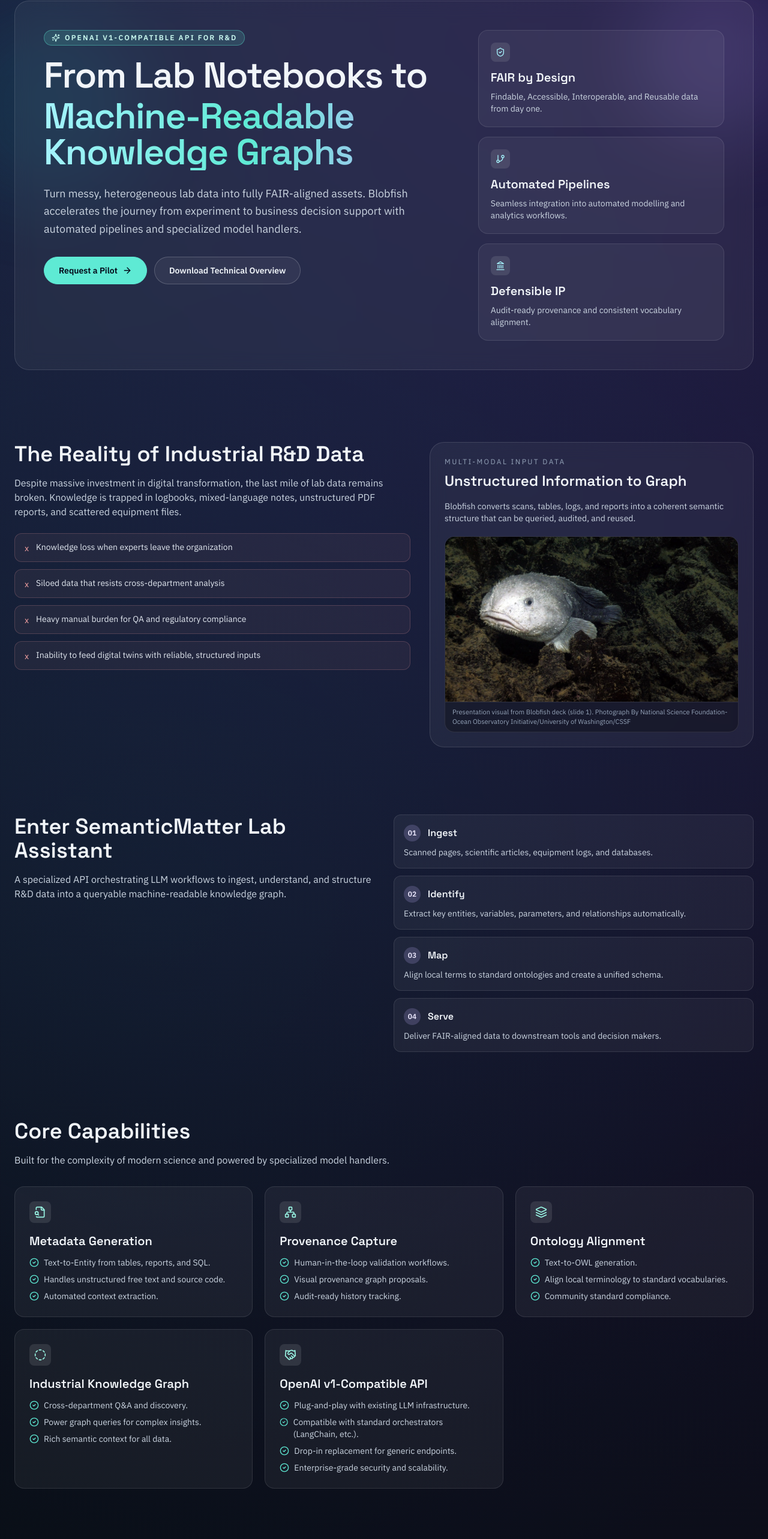
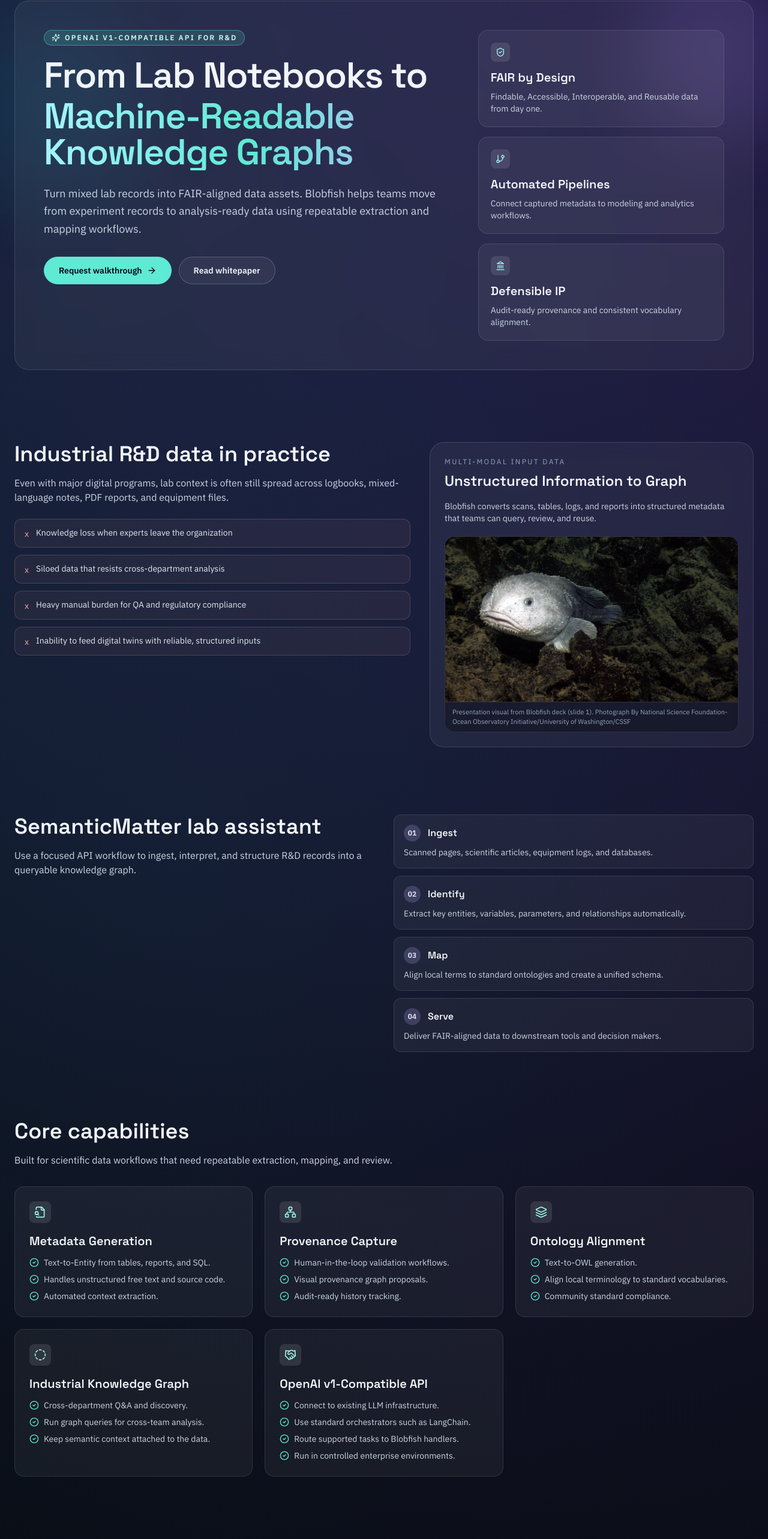
Before and after one commit to SemanticMatter/semanticmatter_landingpage, a Next.js app: page /products/blobfish in a window 1280 px wide. Shown: the part 175-2741 px from the top of the page at 60% size. Built offline with nearby package versions, Linux system fonts and the light colour scheme.

Commit message:
audited and standardized user-facing copy across the repo and applied in-place edits with minimal structural changes.

```diff
--- a/app/developers/page.tsx
+++ b/app/developers/page.tsx
@@ -5,8 +5,8 @@
         Developers
       </h1>
       <p className="mt-6 max-w-3xl text-lg text-slate-300">
-        Build on open semantic standards with Graph APIs, plugin extensions, and
-        schema versioning workflows designed for enterprise engineering teams.
+        Build on open semantic standards with graph APIs, plugin extensions,
+        and schema versioning workflows for engineering teams.
       </p>
     </section>
   );
--- a/app/learn/page.tsx
+++ b/app/learn/page.tsx
@@ -5,8 +5,8 @@
         Learn
       </h1>
       <p className="mt-6 max-w-3xl text-lg text-slate-300">
-        Access whitepapers, implementation guides, and architecture references
-        for semantic systems, metadata strategy, and graph-native platforms.
+        Read whitepapers, implementation guides, and architecture notes for
+        semantic systems and graph-based data work.
       </p>
     </section>
   );
--- a/app/page.tsx
+++ b/app/page.tsx
@@ -39,9 +39,9 @@
           transition={{ duration: 0.6, delay: 0.1, ease: "easeOut" }}
           className="mx-auto mt-8 max-w-3xl text-lg text-slate-300 md:text-xl"
         >
-          We build enterprise-grade knowledge graphs and metadata-driven systems.
-          Unify your data, enforce interoperability, and unlock intelligent
-          federation across your entire technical stack.
+          We build knowledge graph and metadata systems for teams working across
+          many tools and data sources. Bring your data together, apply shared
+          semantics, and make it easier to query and reuse.
         </motion.p>
 
         <motion.div
@@ -63,7 +63,7 @@
             href="/learn"
             className="rounded-full border border-white/20 bg-white/5 px-8 py-3.5 text-sm font-semibold text-slate-100 transition-colors hover:border-white/35 hover:bg-white/10"
           >
-            Read the Whitepaper
+            Read whitepaper
           </Link>
         </motion.div>
       </section>
@@ -83,7 +83,7 @@
           <FeatureCard
             icon={<ShieldCheck className="h-6 w-6 text-cyan-300" />}
             title="Enterprise Architecture"
-            description="Highly scalable, secure infrastructure designed for mission-critical compliance and decision intelligence."
+            description="Secure infrastructure for compliance-heavy workflows and decision support."
           />
         </div>
       </section>
--- a/app/products/blobfish/page.tsx
+++ b/app/products/blobfish/page.tsx
@@ -29,7 +29,7 @@
   {
     title: "Automated Pipelines",
     description:
-      "Seamless integration into automated modelling and analytics workflows.",
+      "Connect captured metadata to modeling and analytics workflows.",
     icon: GitBranch
   },
   {
@@ -143,18 +143,18 @@
     icon: CircleDashed,
     bullets: [
       "Cross-department Q&A and discovery.",
-      "Power graph queries for complex insights.",
-      "Rich semantic context for all data."
+      "Run graph queries for cross-team analysis.",
+      "Keep semantic context attached to the data."
     ]
   },
   {
     title: "OpenAI v1-Compatible API",
     icon: Handshake,
     bullets: [
-      "Plug-and-play with existing LLM infrastructure.",
-      "Compatible with standard orchestrators (LangChain, etc.).",
-      "Drop-in replacement for generic endpoints.",
-      "Enterprise-grade security and scalability."
+      "Connect to existing LLM infrastructure.",
+      "Use standard orchestrators such as LangChain.",
+      "Route supported tasks to Blobfish handlers.",
+      "Run in controlled enterprise environments."
     ]
   }
 ];
@@ -205,7 +205,7 @@
   {
     title: "Scalable Infrastructure",
     description:
-      "OpenAI v1-compatible API ensures zero-friction adoption into existing enterprise MLOps stacks."
+      "OpenAI v1-compatible APIs reduce integration work in existing MLOps stacks."
   },
   {
     title: "Massive Market Need",
@@ -318,24 +318,23 @@
                 </span>
               </h1>
               <p className="mt-6 max-w-2xl text-lg leading-relaxed text-slate-300">
-                Turn messy, heterogeneous lab data into fully FAIR-aligned
-                assets. Blobfish accelerates the journey from experiment to
-                business decision support with automated pipelines and
-                specialized model handlers.
+                Turn mixed lab records into FAIR-aligned data assets. Blobfish
+                helps teams move from experiment records to analysis-ready data
+                using repeatable extraction and mapping workflows.
               </p>
               <div className="mt-8 flex flex-wrap gap-3">
                 <Link
                   href="/developers"
                   className="inline-flex items-center gap-2 rounded-full border border-teal-300 bg-teal-300 px-6 py-3 text-sm font-semibold text-slate-950 transition-colors hover:bg-teal-200"
                 >
-                  Request a Pilot
+                  Request walkthrough
                   <ArrowRight className="h-4 w-4" />
                 </Link>
                 <Link
                   href="/learn"
                   className="inline-flex items-center gap-2 rounded-full border border-white/20 bg-white/5 px-6 py-3 text-sm font-semibold text-slate-100 transition-colors hover:bg-white/10"
                 >
-                  Download Technical Overview
+                  Read whitepaper
                 </Link>
               </div>
             </div>
@@ -365,13 +364,11 @@
       <section className="mx-auto grid max-w-7xl gap-8 px-6 py-14 lg:grid-cols-[1.1fr_0.9fr]">
         <div>
           <h2 className="font-[var(--font-heading)] text-3xl font-semibold md:text-4xl">
-            The Reality of Industrial R&D Data
+            Industrial R&D data in practice
           </h2>
           <p className="mt-4 text-slate-300">
-            Despite massive investment in digital transformation, the last mile
-            of lab data remains broken. Knowledge is trapped in logbooks,
-            mixed-language notes, unstructured PDF reports, and scattered
-            equipment files.
+            Even with major digital programs, lab context is often still spread
+            across logbooks, mixed-language notes, PDF reports, and equipment files.
           </p>
           <div className="mt-6 space-y-3">
             {painPoints.map((point) => (
@@ -393,8 +390,8 @@
             Unstructured Information to Graph
           </h3>
           <p className="mt-4 text-sm text-slate-300">
-            Blobfish converts scans, tables, logs, and reports into a coherent
-            semantic structure that can be queried, audited, and reused.
+            Blobfish converts scans, tables, logs, and reports into structured
+            metadata that teams can query, review, and reuse.
           </p>
           <figure className="mt-5 overflow-hidden rounded-2xl border border-white/10 bg-black/30">
             <img
@@ -419,12 +416,11 @@
         <div className="grid gap-8 lg:grid-cols-[1fr_1fr]">
           <div>
           <h2 className="font-[var(--font-heading)] text-3xl font-semibold md:text-4xl">
-              Enter SemanticMatter Lab Assistant
+            SemanticMatter lab assistant
           </h2>
             <p className="mt-4 text-slate-300">
-              A specialized API orchestrating LLM workflows to ingest,
-              understand, and structure R&D data into a queryable
-              machine-readable knowledge graph.
+              Use a focused API workflow to ingest, interpret, and structure
+              R&D records into a queryable knowledge graph.
             </p>
           </div>
           <div className="space-y-3">
@@ -448,11 +444,11 @@
 
       <section className="mx-auto max-w-7xl px-6 py-14">
           <h2 className="font-[var(--font-heading)] text-3xl font-semibold md:text-4xl">
-          Core Capabilities
+            Core capabilities
           </h2>
         <p className="mt-4 max-w-3xl text-slate-300">
-          Built for the complexity of modern science and powered by specialized
-          model handlers.
+          Built for scientific data workflows that need repeatable extraction,
+          mapping, and review.
         </p>
         <div className="mt-8 grid gap-5 md:grid-cols-2 xl:grid-cols-3">
           {capabilities.map((capability) => {
@@ -484,7 +480,7 @@
 
       <section className="mx-auto max-w-7xl px-6 py-14">
           <h2 className="font-[var(--font-heading)] text-3xl font-semibold md:text-4xl">
-          From the Presentation
+            From the presentation
           </h2>
         <p className="mt-4 max-w-3xl text-slate-300">
           Selected artifacts from `Blobfish-presentation.pptx` showing the
@@ -497,10 +493,10 @@
 
       <section className="mx-auto max-w-7xl px-6 py-14">
           <h2 className="font-[var(--font-heading)] text-3xl font-semibold md:text-4xl">
-          From Lab to Business Decision Support
+          From lab records to decisions
         </h2>
         <p className="mt-4 text-slate-300">
-          Accelerate time-to-insight with a trusted, reproducible data pipeline.
+          Move faster with a reproducible data pipeline.
         </p>
         <div className="mt-8 grid gap-4 md:grid-cols-4">
           {decisionFlow.map((step, idx) => (
@@ -522,7 +518,7 @@
 
       <section className="mx-auto max-w-7xl px-6 py-14">
         <h2 className="font-[var(--font-heading)] text-3xl font-semibold md:text-4xl">
-          Proven Impact
+          Proven impact
         </h2>
         <div className="mt-8 grid gap-5 md:grid-cols-2">
           {impacts.map((impact) => (
@@ -550,9 +546,8 @@
             Why Blobfish Matters
           </h2>
           <p className="mt-4 max-w-4xl text-slate-300">
-            Blobfish addresses the data quality bottleneck in a $100B+ industrial
-            R&D market where the value of structured FAIR-aligned proprietary
-            data is accelerating with AI adoption.
+            Blobfish addresses data quality bottlenecks in industrial R&D where
+            teams need structured FAIR-aligned data for analytics and AI.
           </p>
           <div className="mt-7 grid gap-4 md:grid-cols-2">
             {investorNarrative.map((item) => (
@@ -592,7 +587,7 @@
 
       <section className="mx-auto max-w-7xl px-6 py-14">
         <h2 className="font-[var(--font-heading)] text-3xl font-semibold md:text-4xl">
-          How It Works
+          How it works
         </h2>
         <div className="mt-8 grid gap-4 md:grid-cols-5">
           {howItWorks.map((step, idx) => (
@@ -612,7 +607,7 @@
 
       <section className="mx-auto max-w-7xl px-6 py-14">
         <h2 className="font-[var(--font-heading)] text-3xl font-semibold md:text-4xl">
-          Frequently Asked Questions
+          Frequently asked questions
         </h2>
         <div className="mt-8 space-y-4">
           {faqs.map((faq) => (
@@ -632,14 +627,14 @@
           <div className="grid gap-8 md:grid-cols-[1.2fr_0.8fr] md:items-end">
             <div>
               <p className="text-xs uppercase tracking-[0.2em] text-teal-100">
-                Turn Lab Chaos Into Intelligence
+                Bring order to lab data
               </p>
               <h2 className="mt-3 font-[var(--font-heading)] text-3xl font-semibold md:text-5xl">
-                Machine-Readable FAIR Data for Modern R&D
+                Machine-readable FAIR data for modern R&D
               </h2>
               <p className="mt-4 max-w-2xl text-slate-100">
-                Join forward-thinking R&D organizations building reusable,
-                trusted knowledge assets for analytics, digital twins, and AI.
+                Work with teams building reusable knowledge assets for
+                analytics, digital twins, and AI.
               </p>
             </div>
             <div className="flex flex-wrap gap-3 md:justify-end">
@@ -647,14 +642,14 @@
                 href="/developers"
                 className="inline-flex items-center gap-2 rounded-full border border-white/20 bg-white px-5 py-2.5 text-sm font-semibold text-slate-950 transition-colors hover:bg-slate-100"
               >
-                Schedule a Technical Demo
+                Request walkthrough
                 <ScanLine className="h-4 w-4" />
               </Link>
               <Link
                 href="/learn"
                 className="inline-flex items-center gap-2 rounded-full border border-white/20 bg-transparent px-5 py-2.5 text-sm font-semibold text-white transition-colors hover:bg-white/10"
               >
-                Get Technical Brief
+                Read whitepaper
                 <FlaskConical className="h-4 w-4" />
               </Link>
             </div>
--- a/app/products/data-federation/page.tsx
+++ b/app/products/data-federation/page.tsx
@@ -185,14 +185,14 @@
                   href="/developers"
                   className="inline-flex items-center gap-2 rounded-full border border-teal-300 bg-teal-300 px-6 py-3 text-sm font-semibold text-slate-950 transition-colors hover:bg-teal-200"
                 >
-                  Request technical walkthrough
+                  Request walkthrough
                   <ArrowRight className="h-4 w-4" />
                 </Link>
                 <Link
                   href="/learn"
                   className="inline-flex items-center gap-2 rounded-full border border-white/20 bg-white/5 px-6 py-3 text-sm font-semibold text-slate-100 transition-colors hover:bg-white/10"
                 >
-                  Download FDL whitepaper
+                  Read whitepaper
                 </Link>
               </div>
             </div>
@@ -447,7 +447,7 @@
                 href="/developers"
                 className="inline-flex items-center gap-2 rounded-full border border-violet-300 bg-violet-300 px-5 py-2.5 text-sm font-semibold text-slate-950 transition-colors hover:bg-violet-200"
               >
-                Start integration planning
+                Start integration
               </Link>
               <Link
                 href="/products/blobfish"
--- a/app/products/graph-explorer/page.tsx
+++ b/app/products/graph-explorer/page.tsx
@@ -314,14 +314,14 @@
                   href="/developers"
                   className="inline-flex items-center gap-2 rounded-full border border-cyan-300 bg-cyan-300 px-6 py-3 text-sm font-semibold text-slate-950 transition-colors hover:bg-cyan-200"
                 >
-                  Request Technical Demo
+                  Request walkthrough
                   <ArrowRight className="h-4 w-4" />
                 </Link>
                 <Link
                   href="/learn"
                   className="inline-flex items-center gap-2 rounded-full border border-white/20 bg-white/5 px-6 py-3 text-sm font-semibold text-slate-100 transition-colors hover:bg-white/10"
                 >
-                  Download Technical Whitepaper
+                  Read whitepaper
                 </Link>
               </div>
             </div>
@@ -369,7 +369,7 @@
 
       <section className="mx-auto max-w-7xl px-6 py-14">
         <h2 className="font-[var(--font-heading)] text-3xl font-semibold md:text-4xl">
-          Implemented Capabilities
+          Implemented capabilities
         </h2>
         <div className="mt-8 grid gap-5 md:grid-cols-2 xl:grid-cols-3">
           {implementedCapabilities.map((capability) => {
@@ -394,7 +394,7 @@
 
       <section className="mx-auto max-w-7xl px-6 py-14">
         <h2 className="font-[var(--font-heading)] text-3xl font-semibold md:text-4xl">
-          Live Application Views
+          Live application views
         </h2>
         <p className="mt-4 max-w-3xl text-slate-300">
           Screenshots from `public/graph_explorer_presentation` showing Data,
@@ -407,7 +407,7 @@
 
       <section className="mx-auto max-w-7xl px-6 py-14">
         <h2 className="font-[var(--font-heading)] text-3xl font-semibold md:text-4xl">
-          Problem Statement
+          Problem statement
         </h2>
         <div className="mt-8 grid gap-5 md:grid-cols-2">
           {painPoints.map((point) => (
@@ -423,7 +423,7 @@
 
       <section className="mx-auto max-w-7xl px-6 py-14">
         <h2 className="font-[var(--font-heading)] text-3xl font-semibold md:text-4xl">
-          Architecture Deep Dive
+          Architecture deep dive
         </h2>
         <div className="mt-8 grid gap-5 md:grid-cols-2">
           {architectureLayers.map((layer) => {
@@ -452,7 +452,7 @@
 
       <section className="mx-auto max-w-7xl px-6 py-14">
         <h2 className="font-[var(--font-heading)] text-3xl font-semibold md:text-4xl">
-          Reasoning and SHACL Status
+          Reasoning and SHACL status
         </h2>
         <div className="mt-8 grid gap-5 md:grid-cols-2">
           {statusCards.map((item) => (
@@ -478,7 +478,7 @@
 
       <section className="mx-auto max-w-7xl px-6 py-14">
         <h2 className="font-[var(--font-heading)] text-3xl font-semibold md:text-4xl">
-          User Workflows
+          User workflows
         </h2>
         <div className="mt-8 grid gap-5 lg:grid-cols-2">
           {workflows.map((workflow) => (
@@ -504,7 +504,7 @@
       <section className="mx-auto max-w-7xl px-6 py-14">
         <div className="rounded-2xl border border-white/10 bg-white/5 p-6">
           <h2 className="font-[var(--font-heading)] text-2xl font-semibold md:text-3xl">
-            Knowledge Graph Analysis API Surface
+            Knowledge Graph Analysis API surface
           </h2>
           <p className="mt-3 text-sm text-slate-300">
             API operations currently wired in `services/kgApiService.ts`.
@@ -526,7 +526,7 @@
         <div className="grid gap-8 lg:grid-cols-[1fr_1fr]">
           <article className="rounded-2xl border border-white/10 bg-white/5 p-6">
             <h2 className="font-[var(--font-heading)] text-2xl font-semibold md:text-3xl">
-              Performance and Scalability Signals
+              Performance and scalability signals
             </h2>
             <ul className="mt-5 space-y-3 text-sm text-slate-300">
               {performanceSignals.map((item) => (
@@ -539,7 +539,7 @@
           </article>
           <article className="rounded-2xl border border-white/10 bg-white/5 p-6">
             <h2 className="font-[var(--font-heading)] text-2xl font-semibold md:text-3xl">
-              Confirmed Limitations
+              Confirmed limitations
             </h2>
             <ul className="mt-5 space-y-3 text-sm text-slate-300">
               {limits.map((item) => (
@@ -557,7 +557,7 @@
         <div className="grid gap-8 lg:grid-cols-[1fr_1fr]">
           <article className="glass rounded-2xl p-6">
             <h2 className="font-[var(--font-heading)] text-2xl font-semibold md:text-3xl">
-              Security and Observability Posture
+              Security and observability posture
             </h2>
             <ul className="mt-5 space-y-3 text-sm text-slate-300">
               <li className="flex items-start gap-2">
@@ -579,7 +579,7 @@
           </article>
           <article className="glass rounded-2xl p-6">
             <h2 className="font-[var(--font-heading)] text-2xl font-semibold md:text-3xl">
-              Deployment Model
+              Deployment model
             </h2>
             <ul className="mt-5 space-y-3 text-sm text-slate-300">
               <li className="flex items-start gap-2">
@@ -603,7 +603,7 @@
 
       <section className="mx-auto max-w-7xl px-6 py-14">
         <h2 className="font-[var(--font-heading)] text-3xl font-semibold md:text-4xl">
-          Module Inventory (Key Files)
+          Module inventory (key files)
         </h2>
         <div className="mt-8 grid gap-4">
           {moduleInventory.map((item) => (
@@ -621,7 +621,7 @@
       <section className="mx-auto max-w-7xl px-6 py-14">
         <div className="glass rounded-3xl p-8 md:p-10">
           <h2 className="font-[var(--font-heading)] text-3xl font-semibold md:text-4xl">
-            Roadmap Recommendations
+            Roadmap recommendations
           </h2>
           <div className="mt-6 grid gap-3">
             {roadmap.map((item, idx) => (
@@ -636,10 +636,10 @@
           </div>
           <div className="mt-8 rounded-2xl border border-cyan-300/35 bg-cyan-300/[0.1] p-6">
             <h3 className="font-[var(--font-heading)] text-2xl font-semibold text-slate-100">
-              Build the Next Exploration Tier
+              Build the next exploration tier
             </h3>
             <p className="mt-3 max-w-3xl text-sm text-slate-200">
-              Graph Explorer now supports production-style API workflows for
+              Graph Explorer supports API workflows for
               reasoning and SHACL validation. Next priorities are local compute
               acceleration, richer query interfaces, and persistent collaboration
               workflows.
@@ -649,7 +649,7 @@
                 href="/developers"
                 className="inline-flex items-center gap-2 rounded-full border border-cyan-300 bg-cyan-300 px-5 py-2.5 text-sm font-semibold text-slate-950 transition-colors hover:bg-cyan-200"
               >
-                Plan a Technical Pilot
+                Start integration
                 <ArrowRight className="h-4 w-4" />
               </Link>
               <Link
--- a/app/products/page.tsx
+++ b/app/products/page.tsx
@@ -34,7 +34,7 @@
         Products
       </h1>
       <p className="mt-4 max-w-2xl text-slate-300">
-        Products for building and operating semantic data infrastructure across complex organizations.
+        Products for teams that need to model, connect, and query data across systems.
       </p>
       <div className="mt-12 grid gap-6 md:grid-cols-2">
         {products.map((product) => (
--- a/app/products/think/page.tsx
+++ b/app/products/think/page.tsx
@@ -354,7 +354,7 @@
                 href="/learn"
                 className="inline-flex items-center gap-2 rounded-full border border-teal-300 bg-teal-300 px-5 py-2.5 text-sm font-semibold text-slate-950 transition-colors hover:bg-teal-200"
               >
-                Read technical material
+                Read whitepaper
               </Link>
             </div>
           </div>
```
Lines whose indentation alone changed are shown as unchanged.
